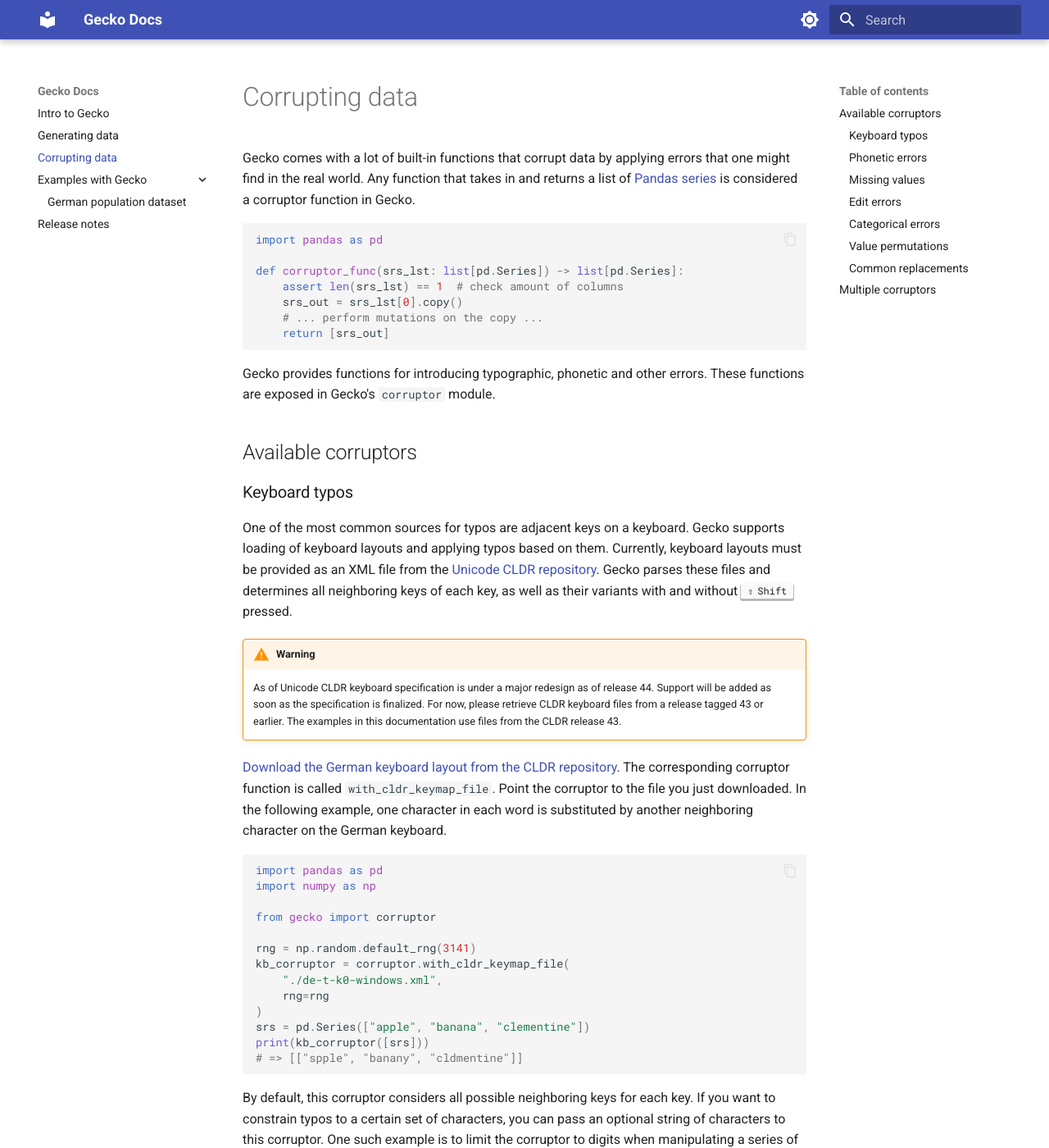
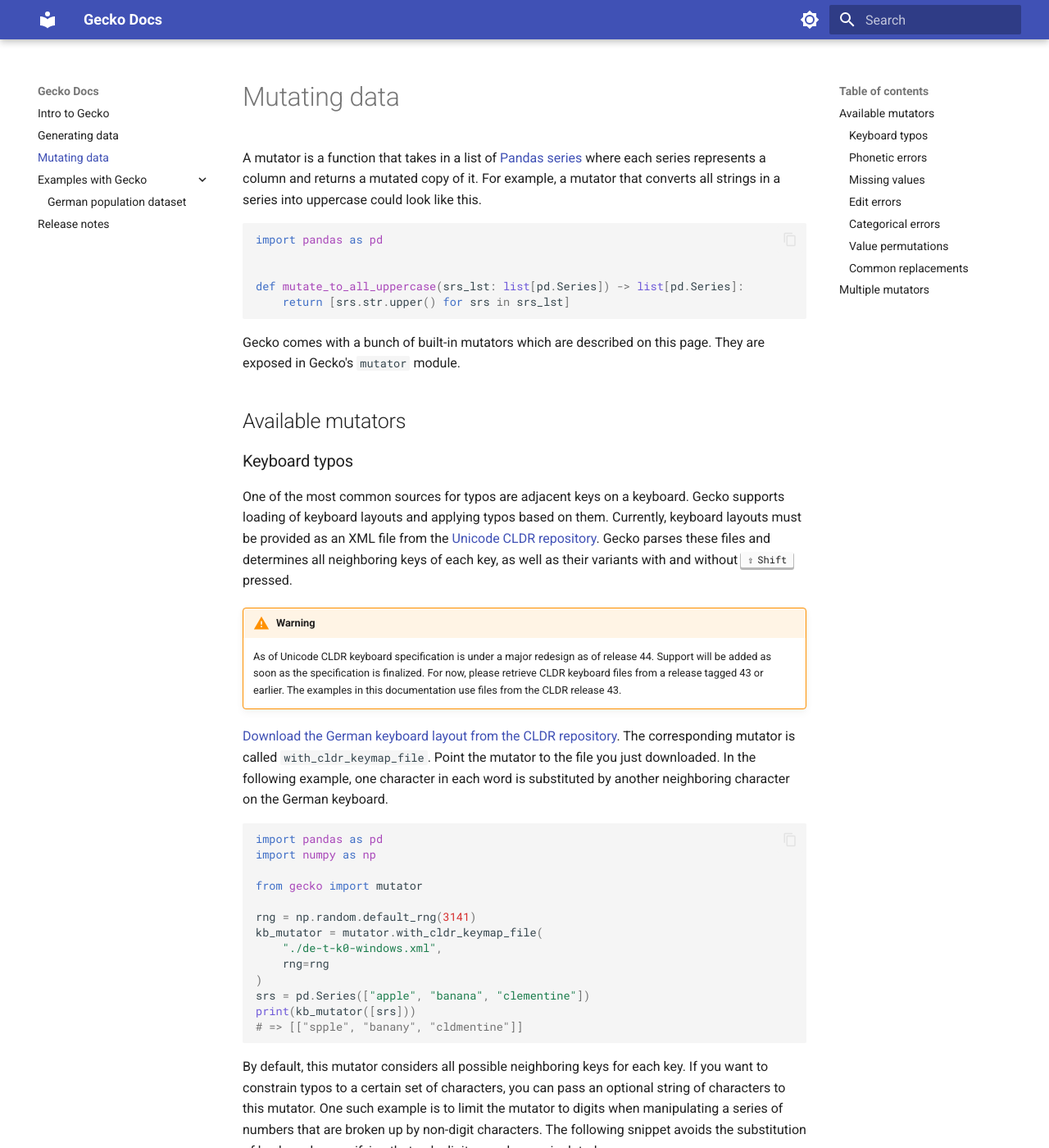
Before and after one commit to ul-mds/gecko, an MkDocs documentation site: the page built from docs/data-mutation.md, in a window 1280 px wide and 1400 px high. Shown: the whole window at 82% size. Built offline with MkDocs 1.6.1 and Material for MkDocs 9.7.7, drawn with Linux system fonts in a browser that asks for light colours; some of the changed text lies outside the part shown.

Commit message:
Update data generation and mutation docs

````diff
--- a/docs/data-corruption.md
+++ b/docs/data-mutation.md
@@ -1,29 +1,31 @@
-# Corrupting data
+# Mutating data
 
-Gecko comes with a lot of built-in functions that corrupt data by applying errors that one might find in the real world.
-Any function that takes in and returns a list of [Pandas series](https://pandas.pydata.org/pandas-docs/stable/reference/api/pandas.Series.html) is considered a corruptor function in Gecko.
+A mutator is a function that takes in a list
+of [Pandas series](https://pandas.pydata.org/pandas-docs/stable/reference/api/pandas.Series.html) where each series
+represents a column and returns a mutated copy of it.
+For example, a mutator that converts all strings in a series into uppercase could look like this.
 
 ```py
 import pandas as pd
 
-def corruptor_func(srs_lst: list[pd.Series]) -> list[pd.Series]:
-    assert len(srs_lst) == 1  # check amount of columns
-    srs_out = srs_lst[0].copy()
-    # ... perform mutations on the copy ...
-    return [srs_out]
+
+def mutate_to_all_uppercase(srs_lst: list[pd.Series]) -> list[pd.Series]:
+    return [srs.str.upper() for srs in srs_lst]
 ```
 
-Gecko provides functions for introducing typographic, phonetic and other errors.
-These functions are exposed in Gecko's `corruptor` module.
+Gecko comes with a bunch of built-in mutators which are described on this page.
+They are exposed in Gecko's `mutator` module.
 
-## Available corruptors
+## Available mutators
 
 ### Keyboard typos
 
 One of the most common sources for typos are adjacent keys on a keyboard.
 Gecko supports loading of keyboard layouts and applying typos based on them.
-Currently, keyboard layouts must be provided as an XML file from the [Unicode CLDR repository](https://github.com/unicode-org/cldr).
-Gecko parses these files and determines all neighboring keys of each key, as well as their variants with and without ++shift++ pressed.
+Currently, keyboard layouts must be provided as an XML file from
+the [Unicode CLDR repository](https://github.com/unicode-org/cldr).
+Gecko parses these files and determines all neighboring keys of each key, as well as their variants with and without
+++shift++ pressed.
 
 !!! warning
 
@@ -33,29 +35,32 @@ Gecko parses these files and determines all neighboring keys of each key, as wel
     The examples in this documentation use files from the CLDR release 43.
 
 [Download the German keyboard layout from the CLDR repository](https://github.com/unicode-org/cldr/blob/release-43/keyboards/windows/de-t-k0-windows.xml).
-The corresponding corruptor function is called `with_cldr_keymap_file`.
-Point the corruptor to the file you just downloaded.
-In the following example, one character in each word is substituted by another neighboring character on the German keyboard.
+The corresponding mutator is called `with_cldr_keymap_file`.
+Point the mutator to the file you just downloaded.
+In the following example, one character in each word is substituted by another neighboring character on the German
+keyboard.
 
 ```py
 import pandas as pd
 import numpy as np
 
-from gecko import corruptor
+from gecko import mutator
 
 rng = np.random.default_rng(3141)
-kb_corruptor = corruptor.with_cldr_keymap_file(
+kb_mutator = mutator.with_cldr_keymap_file(
     "./de-t-k0-windows.xml",
     rng=rng
 )
 srs = pd.Series(["apple", "banana", "clementine"])
-print(kb_corruptor([srs]))
+print(kb_mutator([srs]))
 # => [["spple", "banany", "cldmentine"]]
 ```
 
-By default, this corruptor considers all possible neighboring keys for each key.
-If you want to constrain typos to a certain set of characters, you can pass an optional string of characters to this corruptor.
-One such example is to limit the corruptor to digits when manipulating a series of numbers that are broken up by non-digit characters.
+By default, this mutator considers all possible neighboring keys for each key.
+If you want to constrain typos to a certain set of characters, you can pass an optional string of characters to this
+mutator.
+One such example is to limit the mutator to digits when manipulating a series of numbers that are broken up by
+non-digit characters.
 The following snippet avoids the substitution of hyphens by specifying that only digits may be manipulated.
 
 ```py
@@ -63,16 +68,16 @@ import pandas as pd
 import numpy as np
 import string
 
-from gecko import corruptor
+from gecko import mutator
 
 rng = np.random.default_rng(2718)
-kb_corruptor = corruptor.with_cldr_keymap_file(
+kb_mutator = mutator.with_cldr_keymap_file(
     "./de-t-k0-windows.xml",
     charset=string.digits,
     rng=rng
 )
 srs = pd.Series(["123-456-789", "727-727-727", "294-753-618"])
-print(kb_corruptor([srs]))
+print(kb_mutator([srs]))
 # => [["122-456-789", "827-727-727", "294-753-628"]]
 ```
 
@@ -109,17 +114,17 @@ Taking the example from above, a suitable rule table could look like this.
     | dt | tt | $ |
 
 Gecko exposes the `with_phonetic_replacement_table` function to handle these types of tables.
-The signature is similar to that of `with_replacement_table`.
+The call signature is similar to that of `with_replacement_table`.
 
 ```py
 import numpy as np
 import pandas as pd
 
-from gecko import corruptor
+from gecko import mutator
 
 rng = np.random.default_rng(8844167)
 
-phonetic_corruptor = corruptor.with_phonetic_replacement_table(
+phonetic_mutator = mutator.with_phonetic_replacement_table(
     "./phonetic-rules-de.csv",
     header=True,
     source_column="source",
@@ -129,18 +134,22 @@ phonetic_corruptor = corruptor.with_phonetic_replacement_table(
 )
 
 srs = pd.Series(["straße", "stadt", "schießen"])
-print(phonetic_corruptor([srs]))
+print(phonetic_mutator([srs]))
 # => [["strasse", "statt", "schiessen"]]
 ```
 
 ### Missing values
 
-A textual representation of a "missing value" is sometimes used to clearly indicate that a blank or an empty value is to be interpreted as a missing piece of information.
-In datasets sourced from large databases, this "missing value" might consist of characters that do not adhere to a table or column schema.
-A simple example would be `###_MISSING_###` in place of a person's date of birth, since it does not conform to any common date format and consists entirely of letters and special characters.
+A textual representation of a "missing value" is sometimes used to clearly indicate that a blank or an empty value is to
+be interpreted as a missing piece of information.
+In datasets sourced from large databases, this "missing value" might consist of characters that do not adhere to a table
+or column schema.
+A simple example would be `###_MISSING_###` in place of a person's date of birth, since it does not conform to any
+common date format and consists entirely of letters and special characters.
 
-Gecko provides the function `with_missing_value` which replaces certain values within a series with a custom "missing value".
-The corruptor replaces either empty, blank or all strings within a series depending on the defined strategy.
+Gecko provides the function `with_missing_value` which replaces certain values within a series with a custom "missing
+value".
+The mutator replaces either empty, blank or all strings within a series depending on the defined strategy.
 This is best explained by a few examples.
 
 Gecko considers strings to be "empty" when their length is zero.
@@ -149,31 +158,31 @@ Strings with whitespaces will be left as-is.
 ```py
 import pandas as pd
 
-from gecko import corruptor
+from gecko import mutator
 
-missing_corruptor = corruptor.with_missing_value(
+missing_mutator = mutator.with_missing_value(
     "###_MISSING_###",
     strategy="empty"
 )
 srs = pd.Series(["apple", "   ", ""])
-print(missing_corruptor([srs]))
+print(missing_mutator([srs]))
 # => [["apple", "   ", "###_MISSING_###"]]
 ```
 
 Gecko considers strings to be "blank" when their length is zero after trimming all leading and trailing whitespaces.
-This is the default behavior of this corruptor.
+This is the default behavior of this mutator.
 
 ```py
 import pandas as pd
 
-from gecko import corruptor
+from gecko import mutator
 
-missing_corruptor = corruptor.with_missing_value(
+missing_mutator = mutator.with_missing_value(
     "###_MISSING_###",
     strategy="blank"
 )
 srs = pd.Series(["apple", "   ", ""])
-print(missing_corruptor([srs]))
+print(missing_mutator([srs]))
 # => [["apple", "###_MISSING_###", "###_MISSING_###"]]
 ```
 
@@ -182,23 +191,24 @@ The "nuclear" option is to replace all strings within a series with the "missing
 ```py
 import pandas as pd
 
-from gecko import corruptor
+from gecko import mutator
 
-missing_corruptor = corruptor.with_missing_value(
+missing_mutator = mutator.with_missing_value(
     "###_MISSING_###",
     strategy="all"
 )
 srs = pd.Series(["apple", "   ", ""])
-print(missing_corruptor([srs]))
+print(missing_mutator([srs]))
 # => [["###_MISSING_###", "###_MISSING_###", "###_MISSING_###"]]
 ```
 
 ### Edit errors
 
 Edit errors are caused by a set of operations on single characters within a word.
-There are commonly four operations that can induce these types of errors: insertion and deletion of a single character, substitution of a character with a different one, and transposition of two adjacent characters.
+There are commonly four operations that can induce these types of errors: insertion and deletion of a single character,
+substitution of a character with a different one, and transposition of two adjacent characters.
 
-Gecko provides corruptors for each of these operations.
+Gecko provides mutators for each of these operations.
 For insertions and substitutions, it is possible to define a set of characters to choose from.
 
 ```python
@@ -207,29 +217,30 @@ import string
 import numpy as np
 import pandas as pd
 
-from gecko import corruptor
+from gecko import mutator
 
 rng = np.random.default_rng(8080)
 srs = pd.Series(["apple", "banana", "clementine"])
 
-insert_corruptor = corruptor.with_insert(charset=string.ascii_letters, rng=rng)
-print(insert_corruptor([srs]))
+insert_mutator = mutator.with_insert(charset=string.ascii_letters, rng=rng)
+print(insert_mutator([srs]))
 # => [["aVpple", "banaFna", "clemenMtine"]]
 
-delete_corruptor = corruptor.with_delete(rng=rng)
-print(delete_corruptor([srs]))
+delete_mutator = mutator.with_delete(rng=rng)
+print(delete_mutator([srs]))
 # => [["aple", "bnana", "clementin"]]
 
-substitute_corruptor = corruptor.with_substitute(charset=string.digits, rng=rng)
-print(substitute_corruptor([srs]))
+substitute_mutator = mutator.with_substitute(charset=string.digits, rng=rng)
+print(substitute_mutator([srs]))
 # => [["appl9", "ba4ana", "clementi9e"]]
 
-transpose_corruptor = corruptor.with_transpose(rng)
-print(transpose_corruptor([srs]))
+transpose_mutator = mutator.with_transpose(rng)
+print(transpose_mutator([srs]))
 # => [["paple", "baanna", "clemenitne"]]
 ```
 
-Gecko also provides a more general edit corruptor which wraps around the insertion, deletion, substitution and transposition corruptor.
+Gecko also provides a more general edit mutator which wraps around the insertion, deletion, substitution and
+transposition mutator.
 It is then possible to assign probabilities for each operation.
 By default, all operations are equally likely to be performed.
 
@@ -237,78 +248,82 @@ By default, all operations are equally likely to be performed.
 import numpy as np
 import pandas as pd
 
-from gecko import corruptor
+from gecko import mutator
 
 rng = np.random.default_rng(8443)
 srs = pd.Series(["apple", "banana", "clementine", "durian", "eggplant", "fig", "grape", "honeydew"])
 
-edit_corruptor_1 = corruptor.with_edit(rng=rng)
-print(edit_corruptor_1([srs]))
+edit_mutator_1 = mutator.with_edit(rng=rng)
+print(edit_mutator_1([srs]))
 # => [["aple", "banan", "clementinb", "duiran", "eAgplant", "Nig", "grapce", "hoKeydew"]]
 
-edit_corruptor_2 = corruptor.with_edit(
+edit_mutator_2 = mutator.with_edit(
     p_insert=0.1,
     p_delete=0.2,
     p_substitute=0.3,
     p_transpose=0.4,
     rng=rng,
 )
-print(edit_corruptor_2([srs]))
+print(edit_mutator_2([srs]))
 # => [["aplpe", "anana", "lementine", "duriRan", "geggplant", "fg", "rgape", "honedyew"]]
 ```
 
 ### Categorical errors
 
 Sometimes an attribute can only take on a set number of values.
-For example, if you have a "gender" column in your dataset and it can only take on `m` for male, `f` for female and `o` for other, it wouldn't make sense for a corrupted record to contain anything else except these three options.
+For example, if you have a "gender" column in your dataset and it can only take on `m` for male, `f` for female and `o`
+for other, it wouldn't make sense for a mutated record to contain anything else except these three options.
 
 Gecko offers the `with_categorical_values` function for this purpose.
-It sources all possible options from a column in CSV file and then applies random replacements respecting the limited available options.
+It sources all possible options from a column in CSV file and then applies random replacements respecting the limited
+available options.
 
 ```python
 import numpy as np
 import pandas as pd
 
-from gecko import corruptor
+from gecko import mutator
 
 rng = np.random.default_rng(22)
 srs = pd.Series(["f", "m", "f", "f", "o", "m", "o", "o"])
 
-categorical_corruptor = corruptor.with_categorical_values(
+categorical_mutator = mutator.with_categorical_values(
     "./gender.csv",  # CSV file containing "gender" column with "f", "m" and "o" as possible values
     header=True,
     value_column="gender",
     rng=rng,
 )
 
-print(categorical_corruptor([srs]))
+print(categorical_mutator([srs]))
 # => [["o", "f", "m", "o", "f", "o", "f", "m"]]
 ```
 
 ### Value permutations
 
 Certain types of information are easily confused with others.
-This is particularly true for names, where the differentiation between given and last names in a non-native language is challenging to get right.
+This is particularly true for names, where the differentiation between given and last names in a non-native language is
+challenging to get right.
 The `with_permute` function handles this exact use case.
 It simply swaps the values of two series that are passed into it.
 
 ```python
 import pandas as pd
 
-from gecko import corruptor
+from gecko import mutator
 
 srs_given_name = pd.Series(["Max", "Jane", "Jan"])
 srs_last_name = pd.Series(["Mustermann", "Doe", "Jansen"])
 
-permute_corruptor = corruptor.with_permute()
-print(permute_corruptor([srs_given_name, srs_last_name]))
+permute_mutator = mutator.with_permute()
+print(permute_mutator([srs_given_name, srs_last_name]))
 # => [["Mustermann", "Doe", "Jansen"],
 #       ["Max", "Jane", "Jan"]]
 ```
 
 ### Common replacements
 
-Other various error sources, such as optical character recognition (OCR) errors, can be modeled using simple replacement tables.
+Other various error sources, such as optical character recognition (OCR) errors, can be modeled using simple replacement
+tables.
 These tables have a source and a target column, defining mappings between character sequences.
 
 The `with_replacement_table` function achieves just that.
@@ -321,30 +336,30 @@ k,lc
 1,|
 ```
 
-You can use this file the same way you can with many other generation and corruption functions in Gecko.
+You can use this file the same way you can with many other generation and mutation functions in Gecko.
 
 ```python
 import numpy as np
 import pandas as pd
 
-from gecko import corruptor
+from gecko import mutator
 
 rng = np.random.default_rng(6379)
 srs = pd.Series(["kick 0", "step 1", "go 2", "run 5"])
 
-replacement_corruptor = corruptor.with_replacement_table(
+replacement_mutator = mutator.with_replacement_table(
     "./ocr.csv",
     rng=rng,
 )
 
-print(replacement_corruptor([srs]))
+print(replacement_mutator([srs]))
 # => ["lcick 0", "step |", "go z", "run s"]
 ```
 
-## Multiple corruptors
+## Multiple mutators
 
-Using `corrupt_dataframe`, you can apply multiple corruptors on many columns at once.
-It is possible to set probabilities for each corruptor, as well as to define multiple corruptors per column.
+Using `mutate_data_frame`, you can apply multiple mutators on many columns at once.
+It is possible to set probabilities for each mutator, as well as to define multiple mutators per column.
 
 ```python
 import string
@@ -352,8 +367,7 @@ import string
 import numpy as np
 import pandas as pd
 
-from gecko import corruptor
-from gecko.corruptor import with_permute
+from gecko import mutator
 
 df = pd.DataFrame(
     {
@@ -367,25 +381,28 @@ df = pd.DataFrame(
 
 rng = np.random.default_rng(25565)
 
-df_corrupt = corruptor.corrupt_dataframe(df, {
-    ("fruit", "type"): (.5, with_permute()),  # (1)!
+df_mutated = mutator.mutate_data_frame(df, {
+    ("fruit", "type"): (.5, mutator.with_permute()),  # (1)!
     "grade": [  # (2)!
-        corruptor.with_missing_value(strategy="all"),
-        corruptor.with_substitute(charset=string.ascii_uppercase, rng=rng),
+        mutator.with_missing_value(strategy="all"),
+        mutator.with_substitute(charset=string.ascii_uppercase, rng=rng),
     ],
     "amount": [  # (3)!
-        (.8, corruptor.with_insert(charset=string.digits, rng=rng, )),
-        (.2, corruptor.with_delete(rng=rng, ))
+        (.8, mutator.with_insert(charset=string.digits, rng=rng)),
+        (.2, mutator.with_delete(rng=rng))
     ]
 }, rng=rng)
 
-print(df_corrupt)
+print(df_mutated)
 # => [["fruit", "type", "weight_in_grams", "amount", "grade"],
 #       ["apple", "elstar", "241.0", "83", ""],
 #       ["cavendish", "banana", "195.6", "", "O"],
 #       ["mandarin", "orange", "71.1", "", "F"]]
 ```
 
-1. You can assign probabilities to a corruptor for a column. In this case, the permutation corruptor will be applied to 50% of all records. The remaining 50% remain untouched.
-2. You can assign multiple corruptors to a column. In this case, the two corruptors will be evenly applied to 50% of all records.
-3. You can assign probabilities to multiple corruptors for a column. In this case, the insertion and deletion corruptor are applied to 80% and 20% of all records respectively.
+1. You can assign probabilities to a mutator for a column. In this case, the permutation mutator will be applied to
+   50% of all records. The remaining 50% remain untouched.
+2. You can assign multiple mutators to a column. In this case, the two mutators will be evenly applied to 50% of all
+   records.
+3. You can assign probabilities to multiple mutators for a column. In this case, the insertion and deletion mutator
+   are applied to 80% and 20% of all records respectively.
--- a/mkdocs.yml
+++ b/mkdocs.yml
@@ -46,7 +46,7 @@ markdown_extensions:
 nav:
   - Intro to Gecko: index.md
   - Generating data: data-generation.md
-  - Corrupting data: data-corruption.md
+  - Mutating data: data-mutation.md
   - Examples with Gecko:
       - German population dataset: examples/german.md
   - Release notes: release-notes.md
````
Also changed, not shown: docs/data-generation.md (+27 -12 lines).
